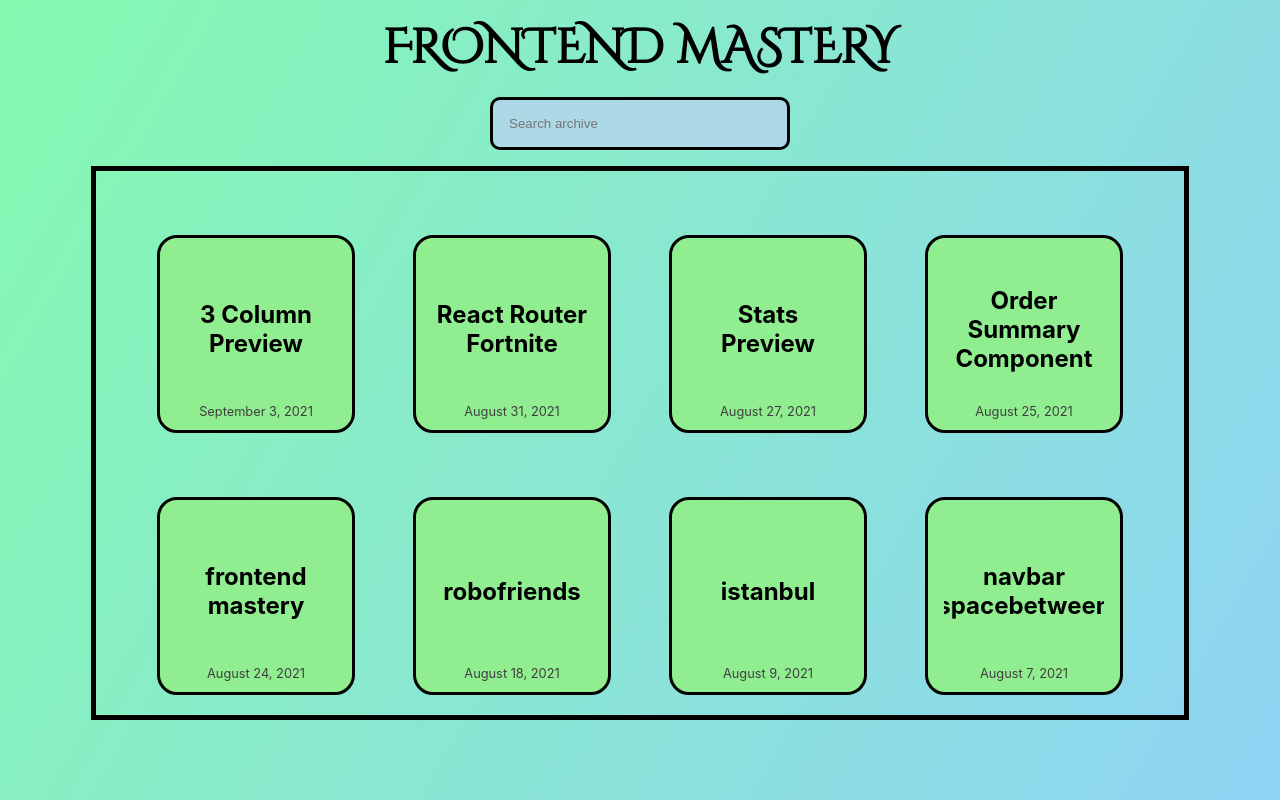
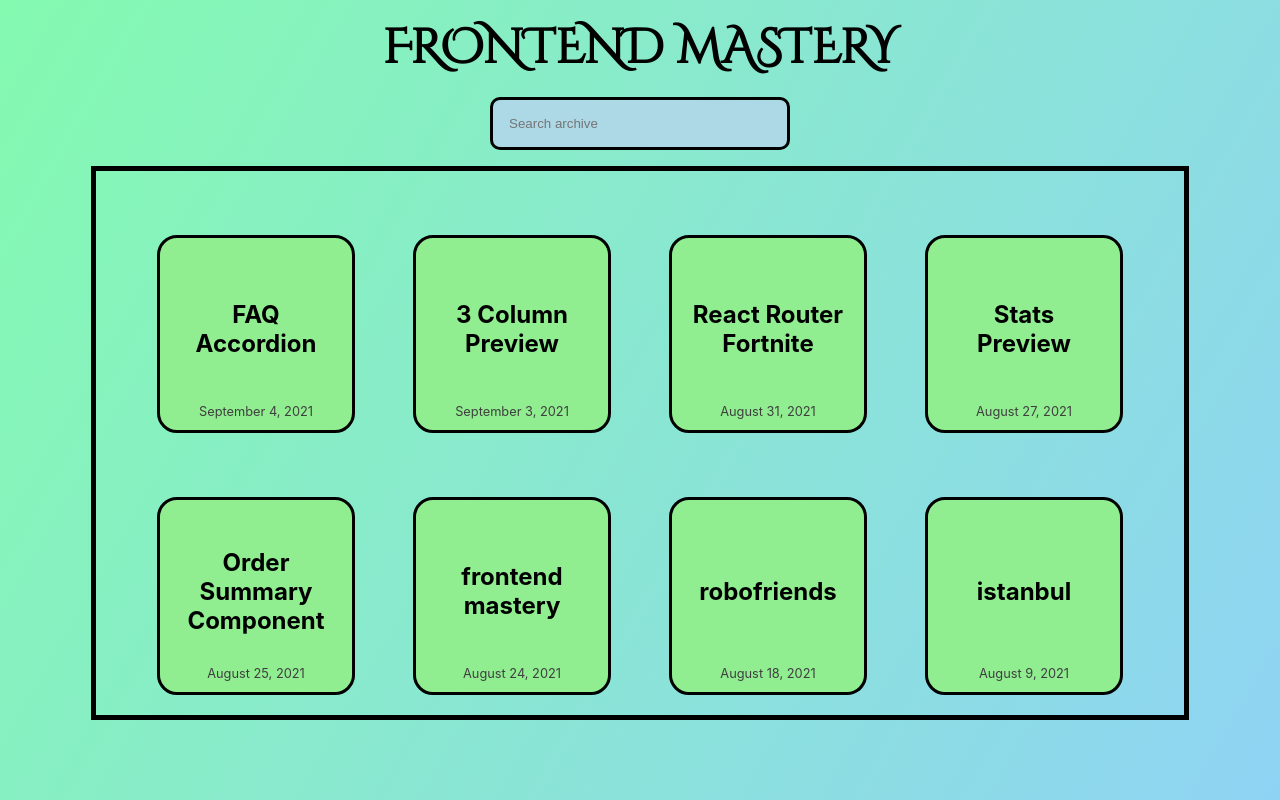
Before and after one commit to rodelcdavid/frontend-mastery, a React (Create React App) app: page / in a window 1280 px wide. Built offline with nearby package versions, Linux system fonts and the light colour scheme.

Commit message:
added faq-accordion to archivelist

```diff
--- a/src/archiveList.js
+++ b/src/archiveList.js
@@ -102,6 +102,13 @@
     title: '3 Column Preview',
     date: 'September 3, 2021',
     link: 'https://rodelcdavid.github.io/archive-ui-practice/files/3-column-preview'
+},
+
+{
+    id: 16,
+    title: 'FAQ Accordion',
+    date: 'September 4, 2021',
+    link: 'https://rodelcdavid.github.io/archive-ui-practice/files/faq-accordion'
 }
 
 ];
```
